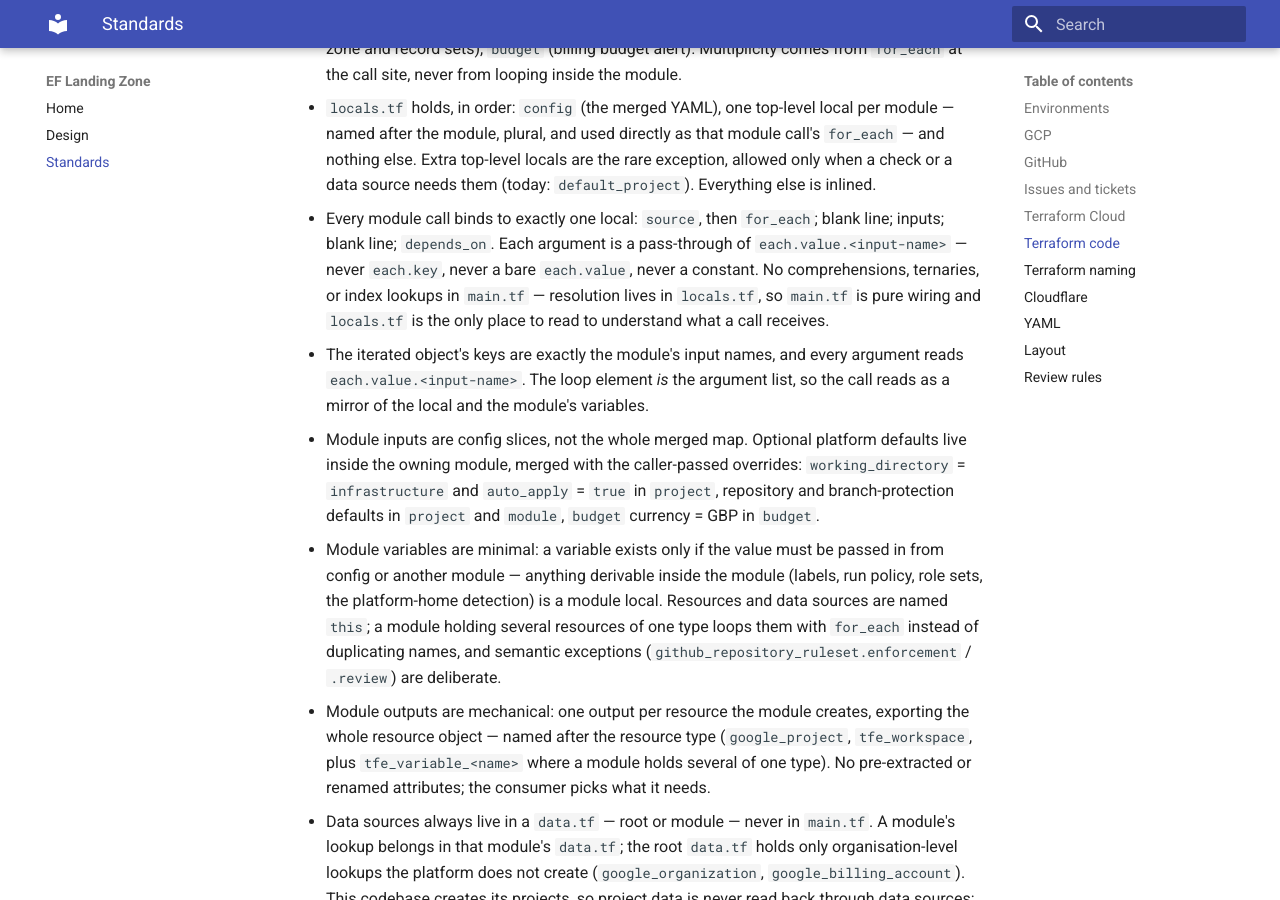
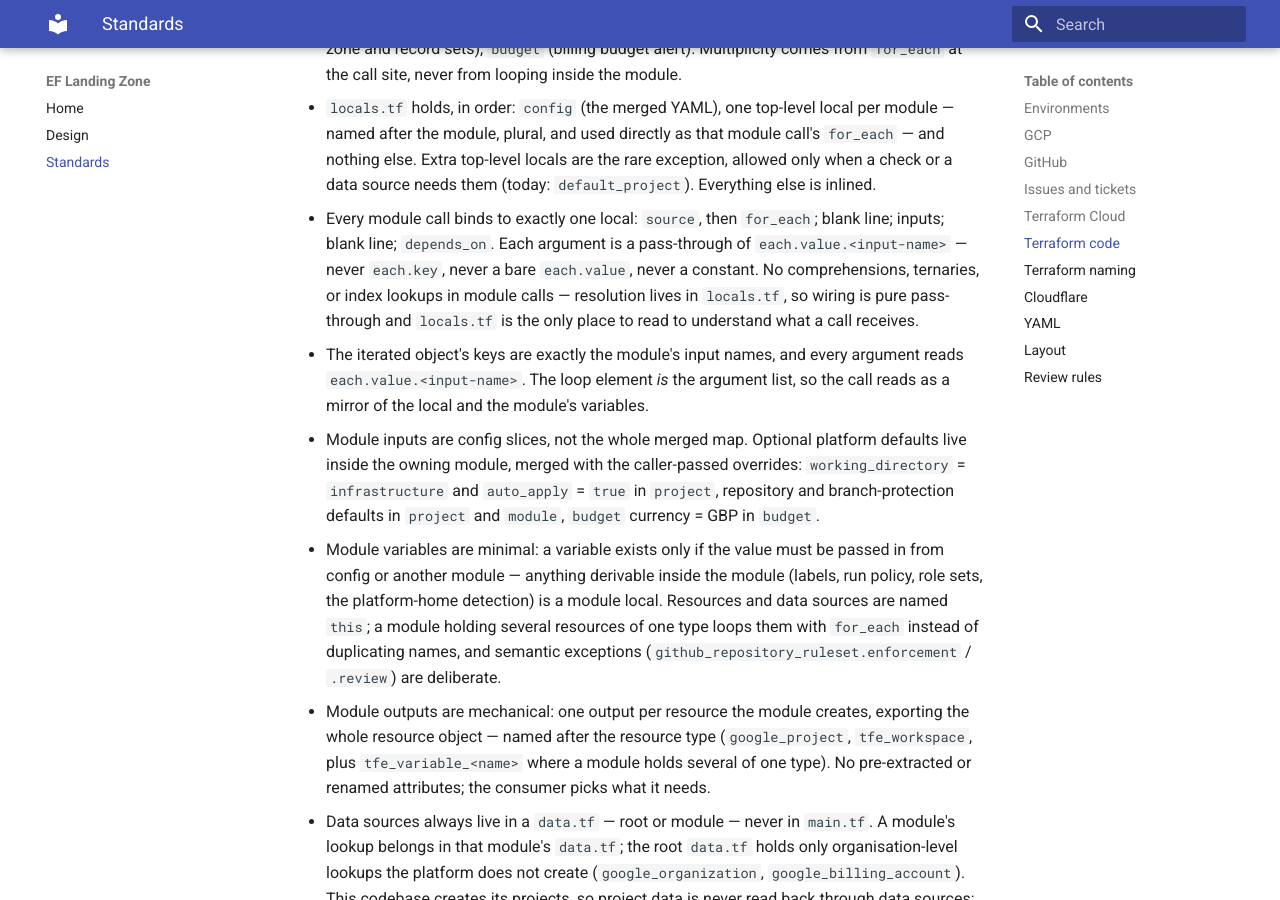
Before and after one commit to elliott-farrall/ef-mgt-devops, an MkDocs documentation site: the page built from docs/STANDARDS.md, in a window 1280 px wide and 900 px high, scrolled down 3935 px. Built offline with MkDocs 1.6.1 and Material for MkDocs 9.7.7, drawn with Linux system fonts in a browser that asks for light colours.

Commit message:
docs: modules never use main.tf — category files only

```diff
--- a/docs/STANDARDS.md
+++ b/docs/STANDARDS.md
@@ -182,9 +182,9 @@ here in the same PR that makes it.
   blank line; inputs; blank line; `depends_on`. Each argument is a
   pass-through of `each.value.<input-name>` — never `each.key`, never a
   bare `each.value`, never a constant. No comprehensions, ternaries, or
-  index lookups in `main.tf` — resolution lives in `locals.tf`, so
-  `main.tf` is pure wiring and `locals.tf` is the only place to read to
-  understand what a call receives.
+  index lookups in module calls — resolution lives in `locals.tf`, so
+  wiring is pure pass-through and `locals.tf` is the only place to read
+  to understand what a call receives.
 - The iterated object's keys are exactly the module's input names, and
   every argument reads `each.value.<input-name>`. The loop element *is* the
   argument list, so the call reads as a mirror of the local and the
```
